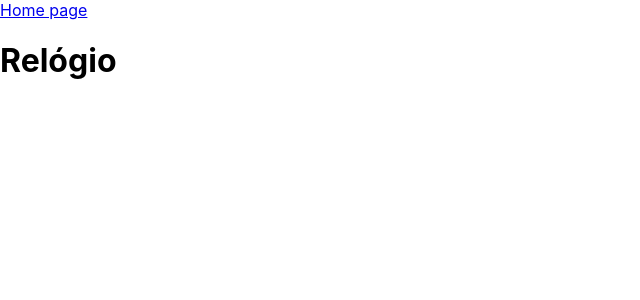
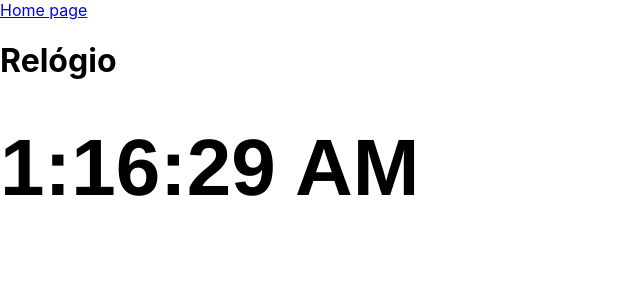
Before and after one commit to joaopdroslv/react-eng-software, a React (Create React App) app: page /Atv01 in a window 1280 px wide. Shown: the top 300 px of the page, without its empty margins (0-640 px from the left). Built offline with nearby package versions, Linux system fonts and the light colour scheme.

Commit message:
Update Watch.css

```diff
--- a/src/Components/Watch/Watch.css
+++ b/src/Components/Watch/Watch.css
@@ -1,6 +1,6 @@
 .current-time {
   position: absolute;
-  margin-top: -350px;
+  margin-top: 20px;
   font-family: Helvetica;
   font-size: 80px;
   font-weight: bold;
```
